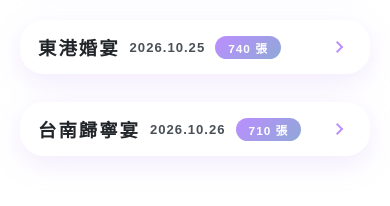
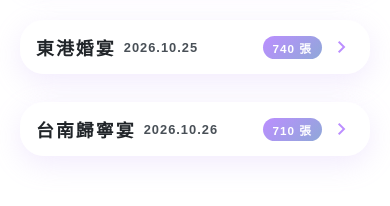
Before and after one commit to benson-chiu/web-test, a plain HTML site: page throwback.html in a window 390 px wide. Shown: the part 3208-3414 px from the top of the page. Drawn offline with nearby package versions, Linux system fonts and the light colour scheme; a web font is replaced by a local one.

Commit message:
Fix photo session title wrapping issue on narrow screens

```diff
--- a/style.css
+++ b/style.css
@@ -3915,18 +3915,39 @@ footer {
         border-radius: 10px;
     }
 
+    /* 標題列在窄螢幕一律維持一行。
+       原本是 flex-wrap: wrap，寬度不足時箭頭會被擠到第二行；
+       根因是上面幾個 clamp() 的「下限」讓字級在 480px 以下完全不再縮小，
+       四個元素的總寬度遲早超過容器（iPhone 7 的 375px 就已經超出）。
+       所以這裡改成不換行，並把字級換成 min()，讓它真的隨視窗寬度縮放。 */
     .tb-group-header {
-        flex-wrap: wrap;
+        flex-wrap: nowrap;
         border-radius: 24px;
-        padding: 14px 18px;
+        padding: 14px 16px;
+        gap: 8px;
+    }
+
+    /* 標題是唯一允許收縮的元素。極窄螢幕（約 300px 以下）寧可標題截字，
+       也不要讓箭頭掉到第二行 —— 這是保底，正常手機寬度不會觸發。 */
+    .tb-group-title {
+        font-size: min(1.15rem, 4.6vw);
+        min-width: 0;
+        overflow: hidden;
+        text-overflow: ellipsis;
+        white-space: nowrap;
+    }
+
+    /* 日期與數量不必特別設 flex-shrink：它們是 nowrap 文字，
+       min-width: auto 的自動最小尺寸就等於整串字寬，本來就縮不下去。
+       數量膠囊也不再把基礎樣式的 margin-left: auto 蓋成 0，
+       靠它把膠囊與箭頭推到最右側。 */
+    .tb-group-date {
+        font-size: min(0.82rem, 3.3vw);
     }
 
     .tb-group-count {
-        margin-left: 0;
-    }
-
-    .tb-group-caret {
-        margin-left: auto;
+        font-size: min(0.74rem, 3vw);
+        padding: 3px 10px;
     }
 
     .tb-lightbox-nav {
@@ -3949,6 +3970,20 @@ footer {
         gap: 6px;
         font-size: 0.84rem;
         letter-spacing: 0;
+    }
+}
+
+@media (max-width: 360px) {
+    /* 這一段最吃緊：左右 padding 與箭頭是固定成本，不隨 vw 一起縮，
+       320px 時標題列只剩個位數的餘裕。再讓出一點空間，
+       讓標題在真實內容下都不必動用 ellipsis 保底。 */
+    .tb-group-header {
+        padding: 13px;
+        gap: 6px;
+    }
+
+    .tb-group-caret {
+        font-size: 20px;
     }
 }
 
--- a/throwback.html
+++ b/throwback.html
@@ -39,7 +39,7 @@
       justify-content: center;
     }
   </style>
-  <link rel="stylesheet" href="style.css?v=20261028-18" />
+  <link rel="stylesheet" href="style.css?v=20261028-19" />
   <link href="https://unpkg.com/aos@2.3.1/dist/aos.css" rel="stylesheet" />
   <!-- 引入 Google Fonts -->
   <link rel="preconnect" href="https://fonts.googleapis.com">
@@ -533,6 +533,6 @@
 <script src="https://unpkg.com/aos@2.3.1/dist/aos.js"></script>
 <!-- 相片清單：必須在 script.js 之前載入 -->
 <script src="photos.js"></script>
-<script src="script.js?v=20261028-18"></script>
+<script src="script.js?v=20261028-19"></script>
 </body>
 </html>
```
